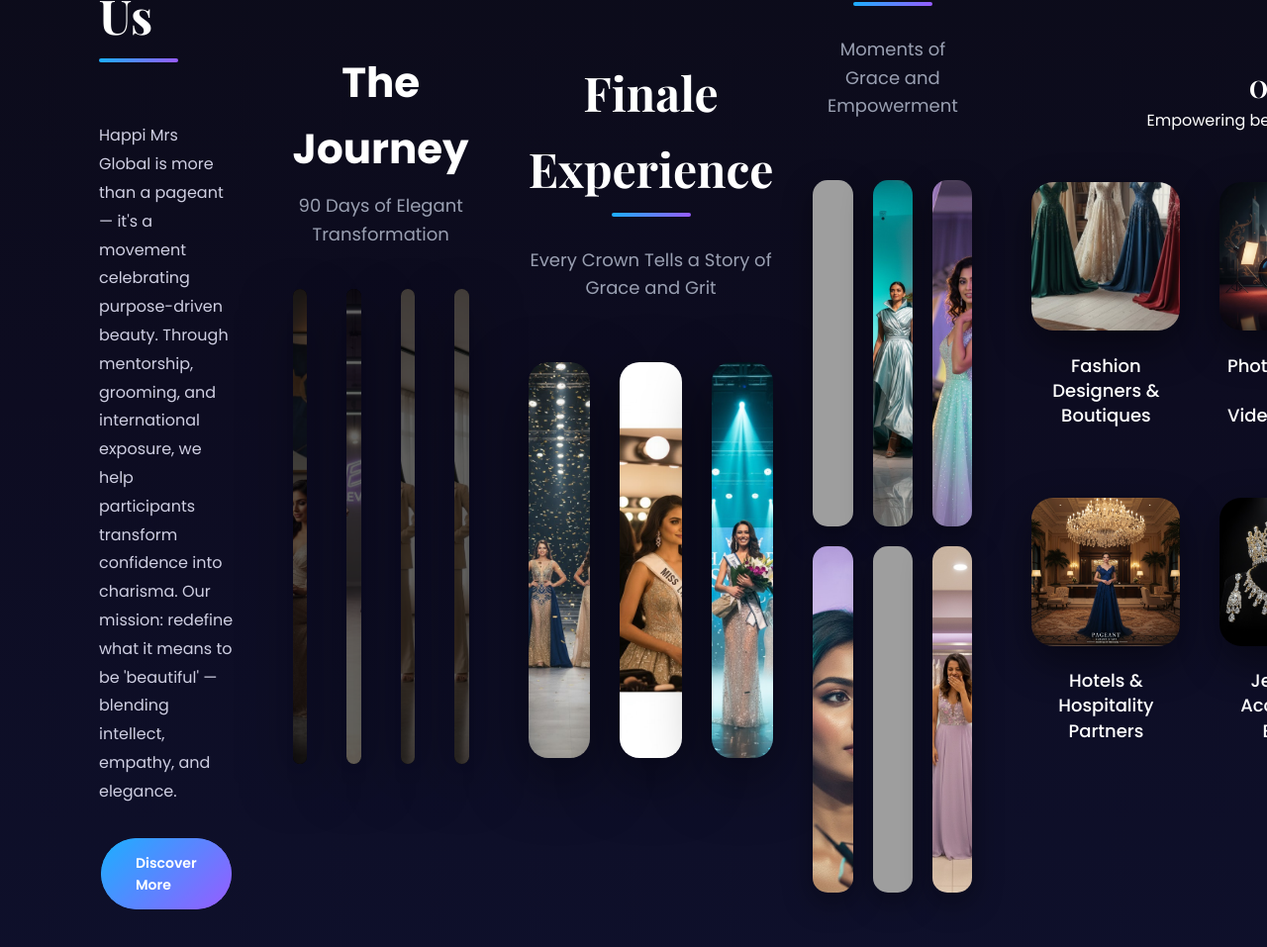
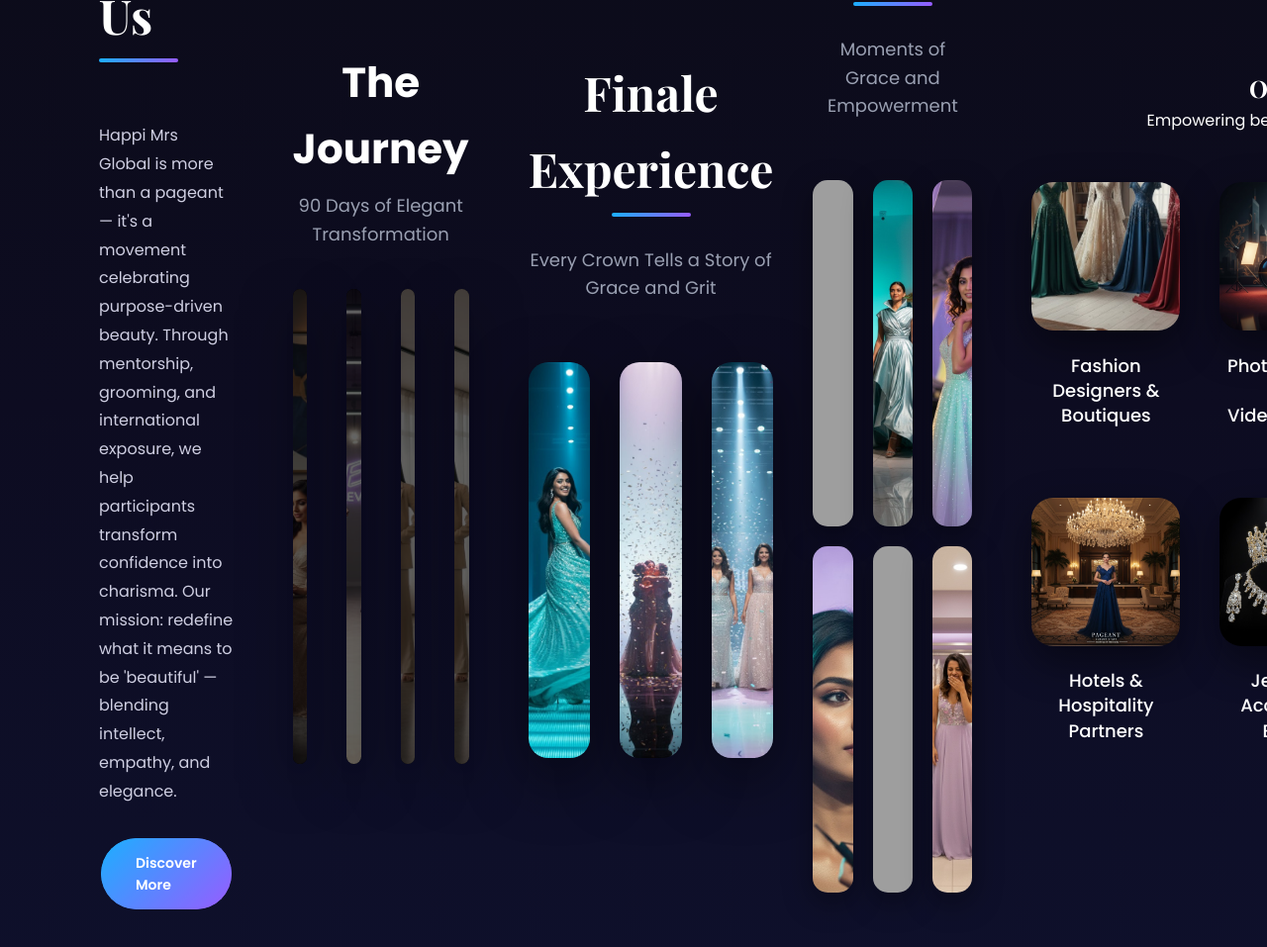
Before and after one commit to indumathi12004-droid/mrs, a website built with Vite: page project/index.html in a window 1280 px wide. Shown: the part 439-1396 px from the top of the page at 99% size. Built offline with nearby package versions, Linux system fonts and the light colour scheme; grey boxes are pictures that could not be loaded.

Commit message:
Updated index.html

```diff
--- a/project/index.html
+++ b/project/index.html
@@ -1316,13 +1316,13 @@
             </div>
             <div class="finale-grid">
                 <div class="finale-image">
-                    <img src="finale experience.jpg">
+                    <img src="WhatsApp Image 2025-11-01 at 14.17.02_72673b98.jpg">
                 </div>
                 <div class="finale-image">
-                    <img src="finale experience 2.jpg">
+                    <img src="IMG-20251101-WA0022.jpg">
                 </div>
                 <div class="finale-image">
-                    <img src="finale experience 3.jpg" alt="Finale 3">
+                    <img src="WhatsApp Image 2025-11-01 at 14.18.50_cd3cfcf5.jpg" alt="Finale 3">
                 </div>
             </div>
         </div>
```
